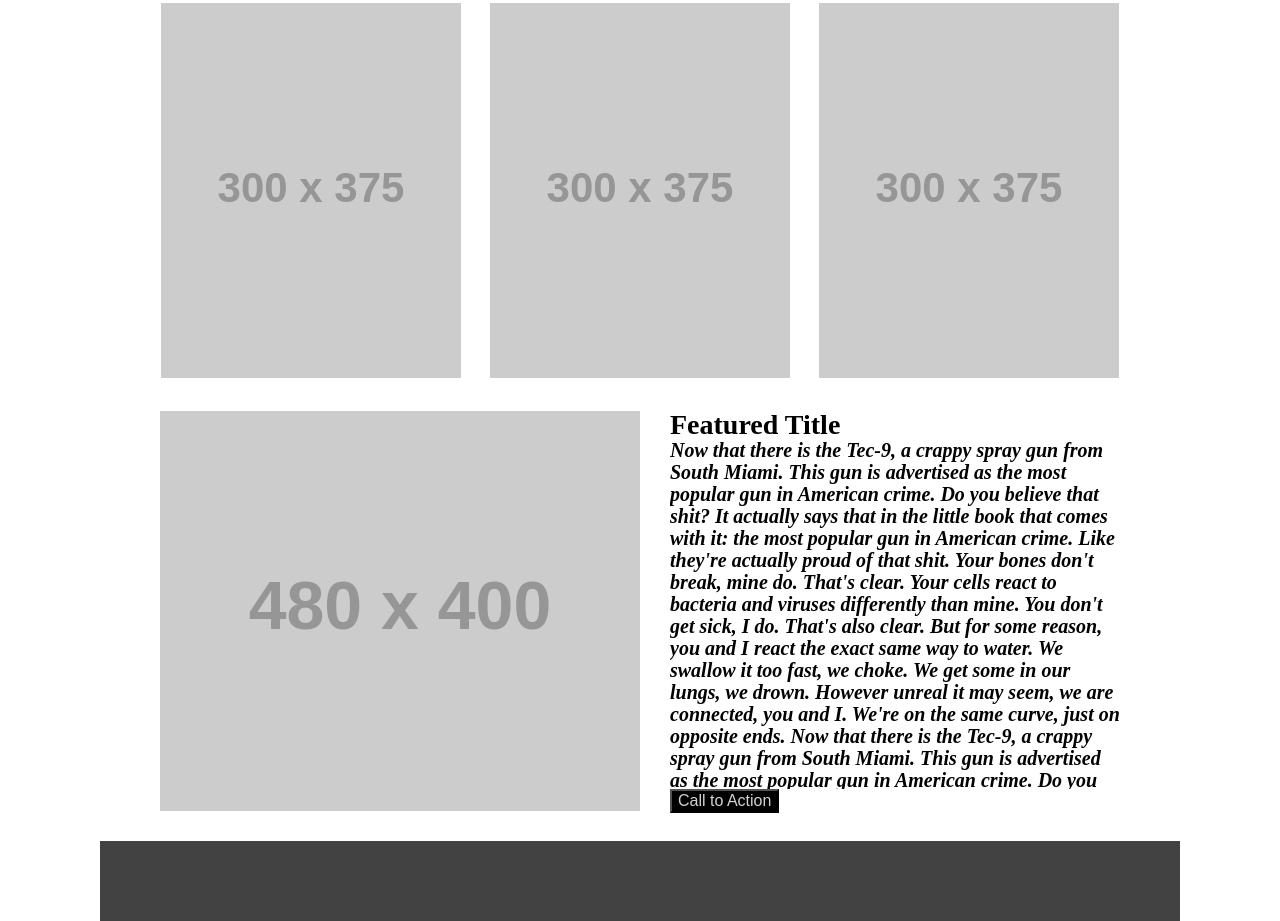
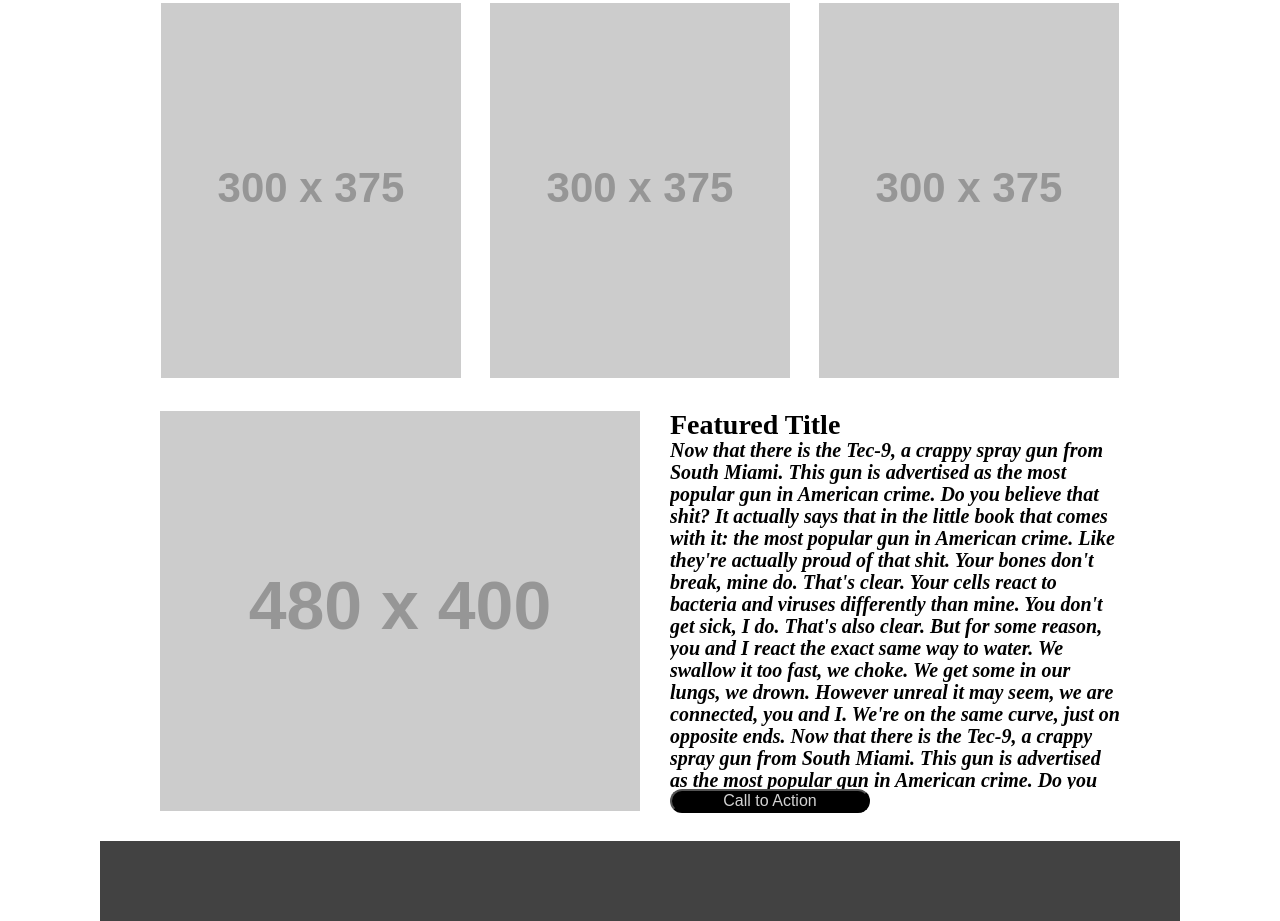
Before and after one commit to Zaffierce/wireframe-exercise, a plain HTML site: page index.html in a window 1280 px wide. Shown: the part 590-1511 px from the top of the page. Drawn offline with Linux system fonts and the light colour scheme; placeholder pictures from the web are drawn by us.

Commit message:
Added button hover transition

```diff
--- a/css/style.css
+++ b/css/style.css
@@ -102,10 +102,21 @@ h1 {
 }
 
 #featured button {
+  border-radius: 15px;
+  width: 200px;
   float: left;
   background-color: #000;
   color: lightgray;
   font-size: 16px;
+  transition-property: color;
+  transition-delay: 350ms;
+}
+
+#featured button:hover {
+  color: red;
+  /* transition:  */
+  /* transition: [transition-property] [transition-duration] [transition-timing-function] [transition-delay]; */
+  /* background-color: darkorange; */
 }
 
 footer {
```
